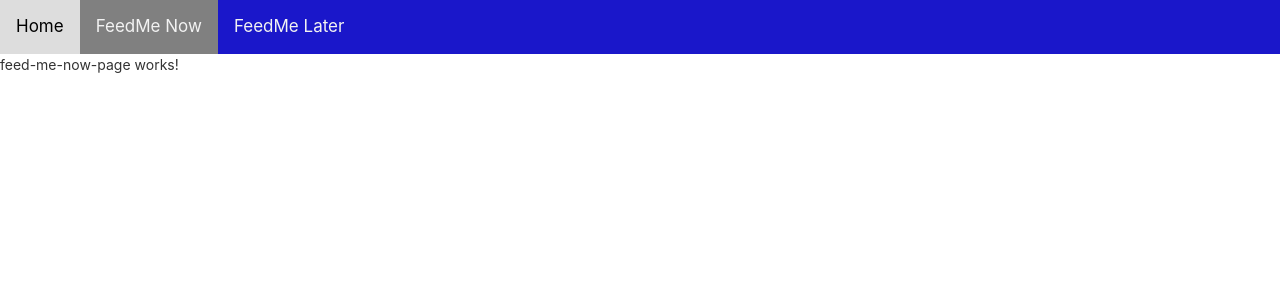
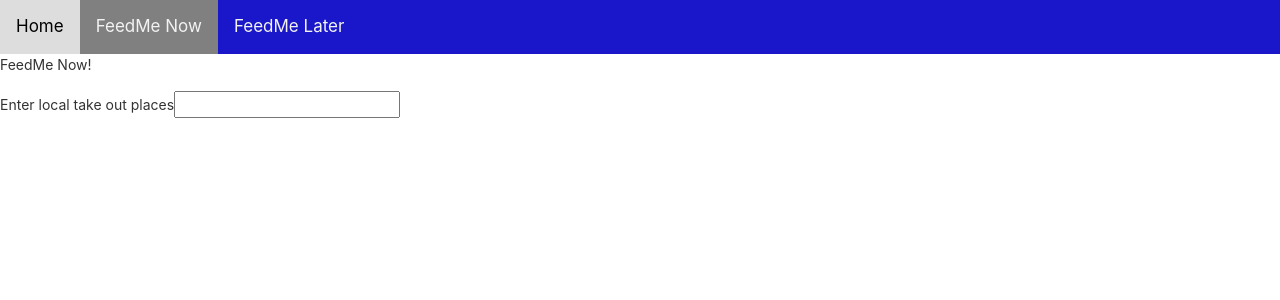
Before and after one commit to Dec-22-LC-LiftOff-STL/FeedMe, an Angular app: page /feed-me-now in a window 1280 px wide. Shown: the top 300 px of the page. Built offline with nearby package versions, Linux system fonts and the light colour scheme.

Commit message:
Fixing git

```diff
--- a/src/app/feed-me-now-page/feed-me-now-page.component.html
+++ b/src/app/feed-me-now-page/feed-me-now-page.component.html
@@ -1 +1,7 @@
-<p>feed-me-now-page works!</p>
+<p>
+    FeedMe Now!
+</p>
+<form>
+    <label for="fastFood">Enter local take out places</label>
+    <input type="text" id="fastFood" name="fname"><br><br>
+    </form>
```
